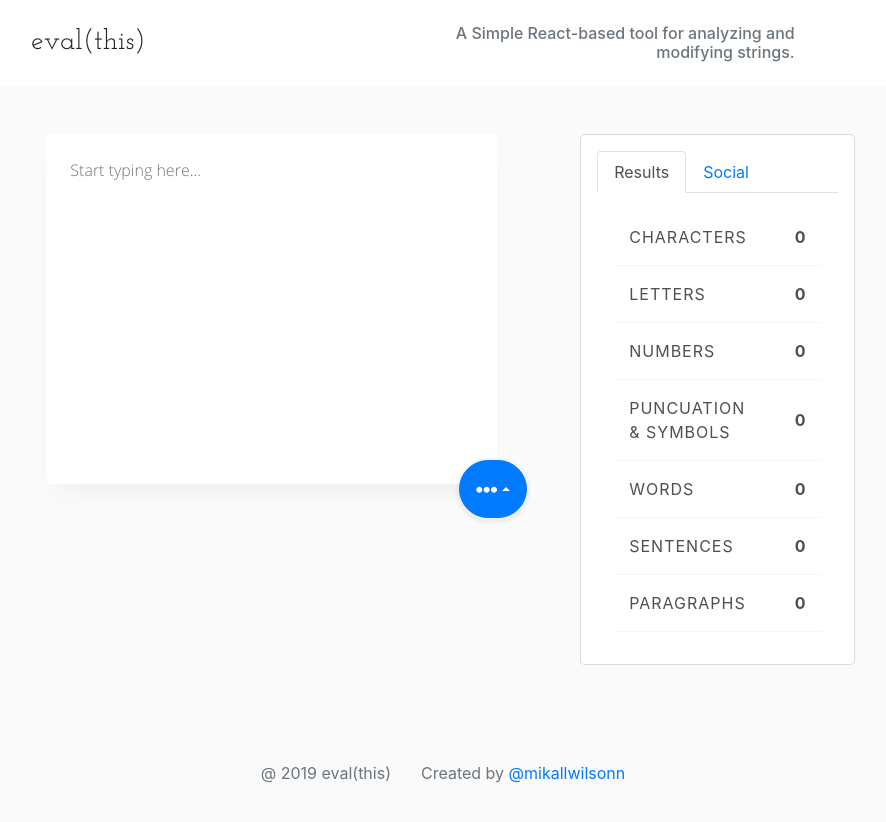
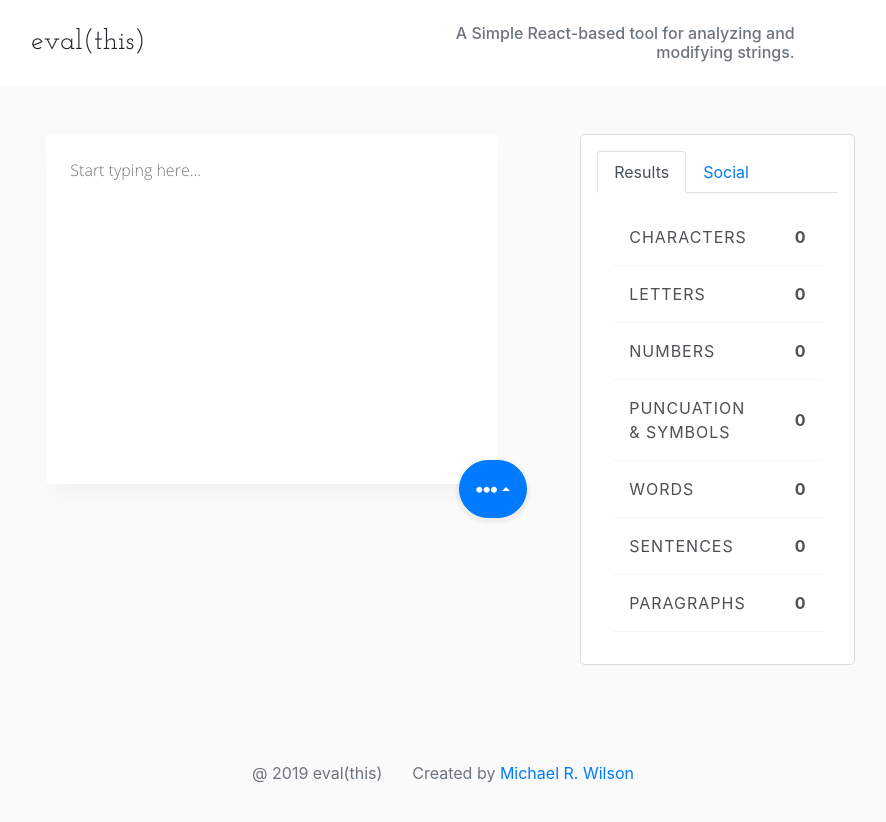
Before and after one commit to mikallwilsonn/evalthis, a React (Create React App) app: page / in a window 1280 px wide. Shown: the top 822 px of the page, without its empty margins (197-1083 px from the left). Built offline with nearby package versions, Linux system fonts and the light colour scheme.

Commit message:
Updated author link in footer

```diff
--- a/src/components/Footer.js
+++ b/src/components/Footer.js
@@ -14,7 +14,7 @@
                         @ 2019 eval(this)
                     </div>
                     <div className="col-auto text-muted">
-                        Created by <a href="https://github.com/mikallwilsonn/" target="_blank" rel="noopener noreferrer">@mikallwilsonn</a>
+                        Created by <a href="https://github.com/mikallwilsonn/" target="_blank" rel="noopener noreferrer">Michael R. Wilson</a>
                     </div>
                 </div>
             </footer>
```
